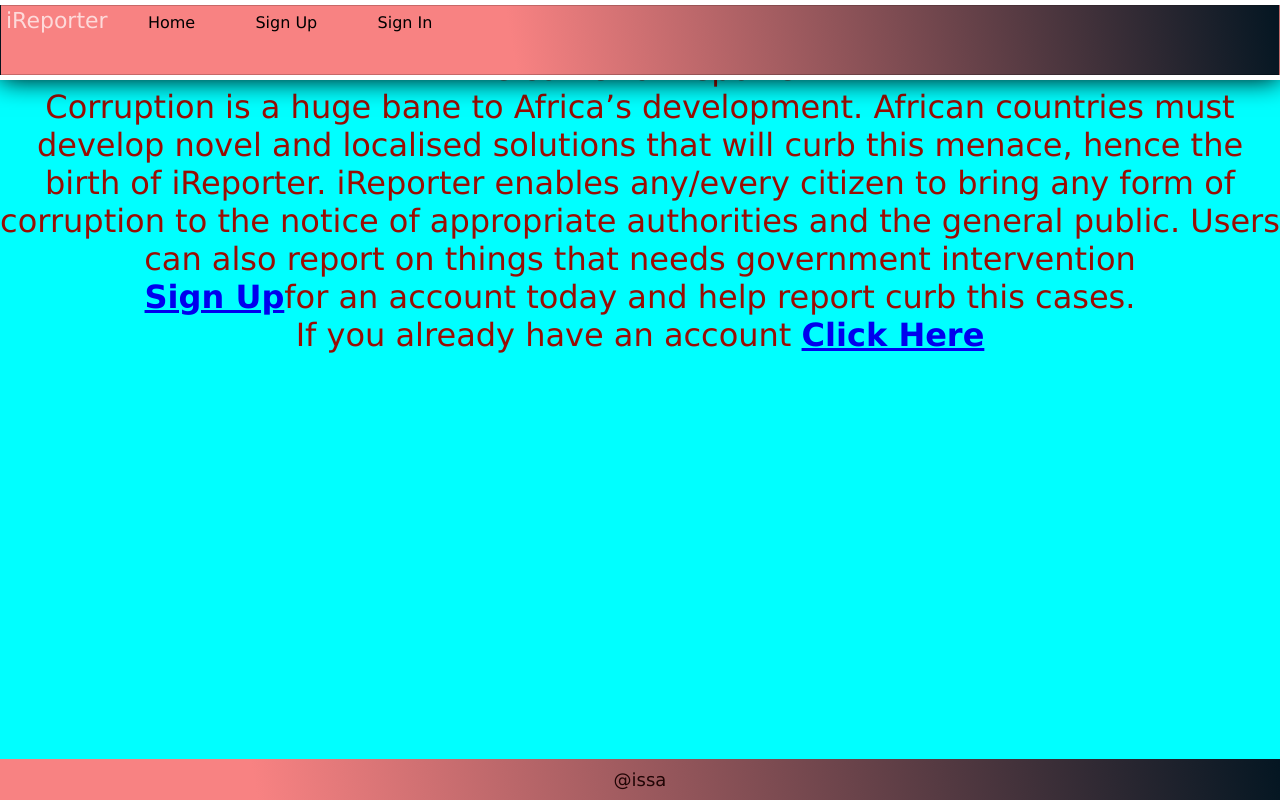
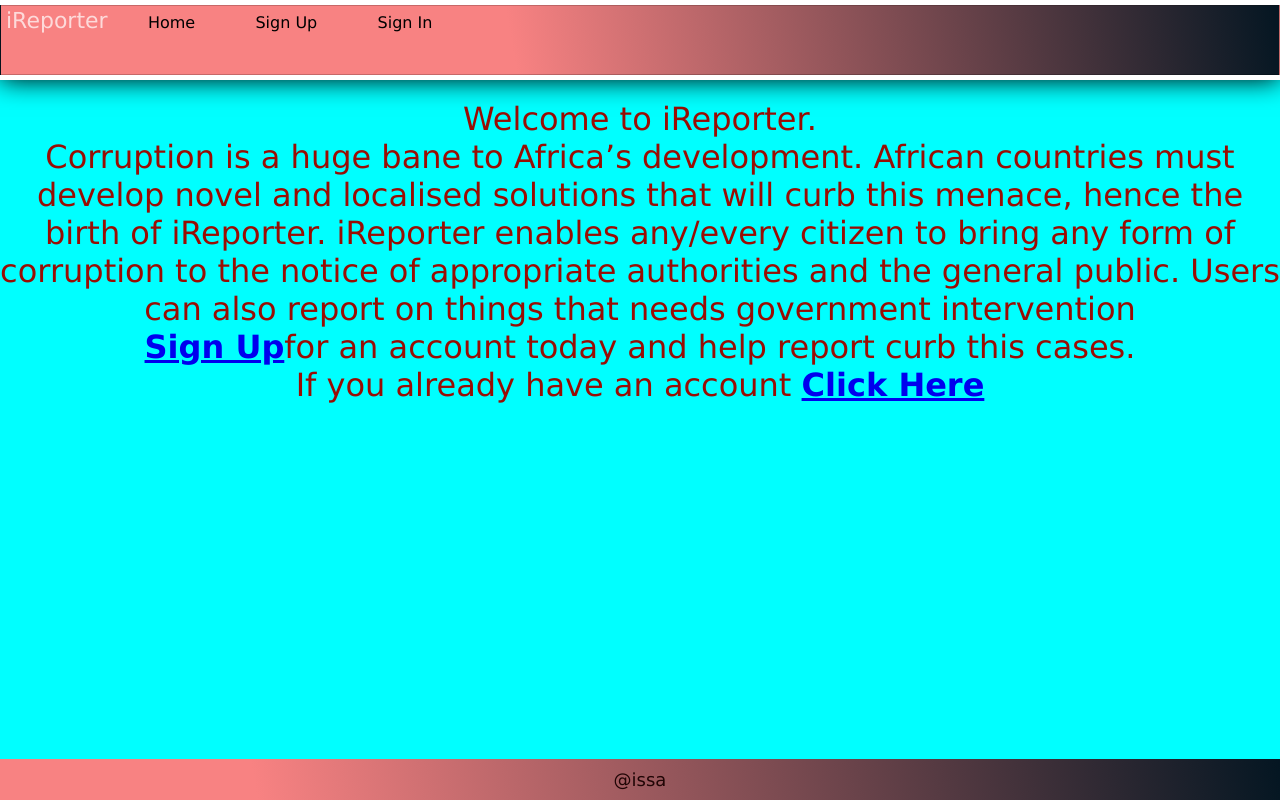
Before and after one commit to IssaIan/iReporter2, a plain HTML site: page index.html in a window 1280 px wide. Drawn offline with Linux system fonts and the light colour scheme.

Commit message:
[finishes #163136659]Updates

```diff
--- a/UI/css/style.css
+++ b/UI/css/style.css
@@ -4,7 +4,7 @@
     margin: 0;
 }
 body {
-    height: auto;
+    height: fit-content;
     font-family: 'Lucida Sans';
     width: auto;
     text-align: center;
--- a/index.html
+++ b/index.html
@@ -8,7 +8,7 @@
     <title>Home Page</title>
 </head>
 
-<body style="background-color: aqua; margin-top: 50px;">
+<body style="background-color: aqua;">
     <header>
         <nav class="navbar">
             <a href="#" class="navbar-brand">iReporter</a>
```
